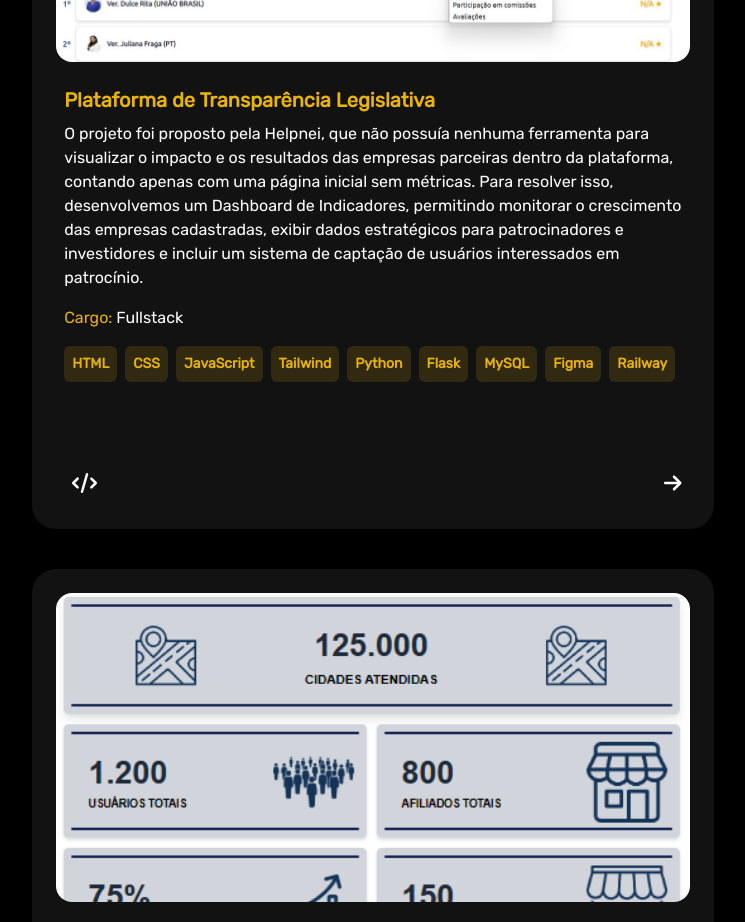
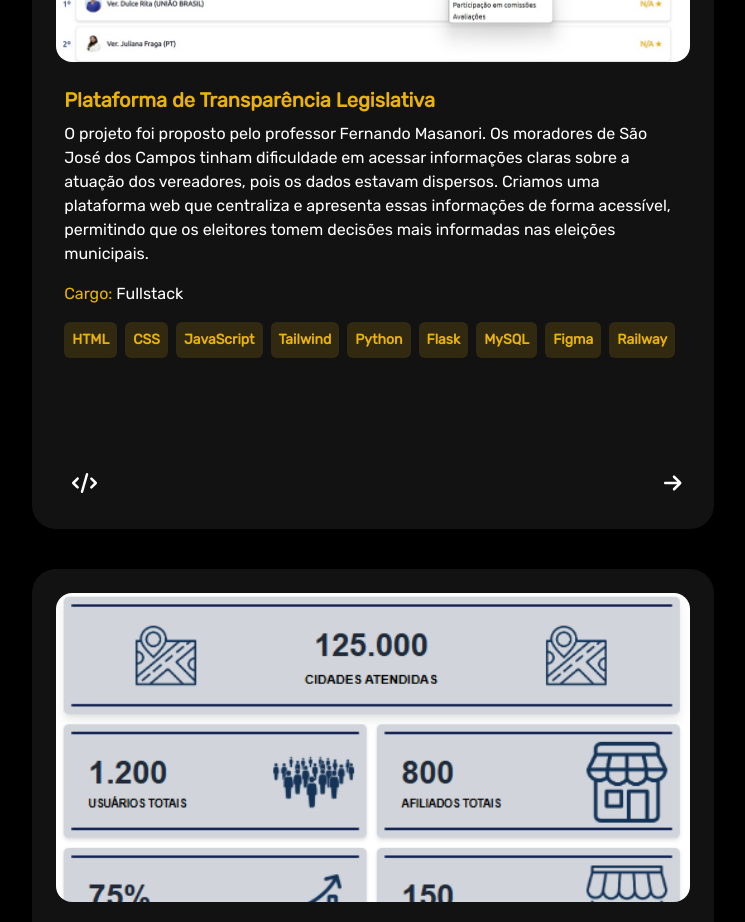
Before and after one commit to TatianeOliveira8/portfolio, a React (Create React App) app: page / in a window 1280 px wide. Shown: the part 3120-4042 px from the top of the page, without its empty margins (267-1012 px from the left). Built offline with nearby package versions, Linux system fonts and the light colour scheme.

Commit message:
ajusta descricao de projeto e contrinuicao pessoal

```diff
--- a/src/dados/DadosProjetos.js
+++ b/src/dados/DadosProjetos.js
@@ -3,7 +3,7 @@ export const dadosProjetos = [
       {
         imagem: `${process.env.PUBLIC_URL}/img/projetoVereadores.jpg`,
         titulo: 'Plataforma de Transparência Legislativa',
-        descricao: 'O projeto foi proposto pela Helpnei, que não possuía nenhuma ferramenta para visualizar o impacto e os resultados das empresas parceiras dentro da plataforma, contando apenas com uma página inicial sem métricas. Para resolver isso, desenvolvemos um Dashboard de Indicadores, permitindo monitorar o crescimento das empresas cadastradas, exibir dados estratégicos para patrocinadores e investidores e incluir um sistema de captação de usuários interessados em patrocínio.',
+        descricao:'O projeto foi proposto pelo professor Fernando Masanori. Os moradores de São José dos Campos tinham dificuldade em acessar informações claras sobre a atuação dos vereadores, pois os dados estavam dispersos. Criamos uma plataforma web que centraliza e apresenta essas informações de forma acessível, permitindo que os eleitores tomem decisões mais informadas nas eleições municipais.',
         cargo: 'Fullstack',
         tecnologias: ['HTML', 'CSS', 'JavaScript', 'Tailwind', 'Python', 'Flask', 'MySQL', 'Figma', 'Railway'],
         linkDiretorio: 'https://github.com/TatianeOliveira8/plataforma-legislativa',
@@ -71,7 +71,6 @@ contribuicoesPessoais: [
   'Defini convenções de código e organização de componentes, unificando o padrão de desenvolvimento do time.',
   'Desenvolvi as principais interfaces do sistema (dashboard, relatórios, projetos e cadastros) e implementei controle de acesso por rota.',
   'Criei um sistema centralizado de tratamento de erros e mensagens, elevando a confiabilidade e usabilidade do front-end.',
-  'Integrei o front-end ao back-end, exibindo dados em tempo real do MongoDB.',
   'No back-end (Java + Spring Boot), configurei a conexão com MongoDB, desenvolvi CRUD completo de projetos e realizei refatoração estrutural do código (DTOs, módulos e padrões da aplicação) durante a primeira sprint.'
 ],
 
```
